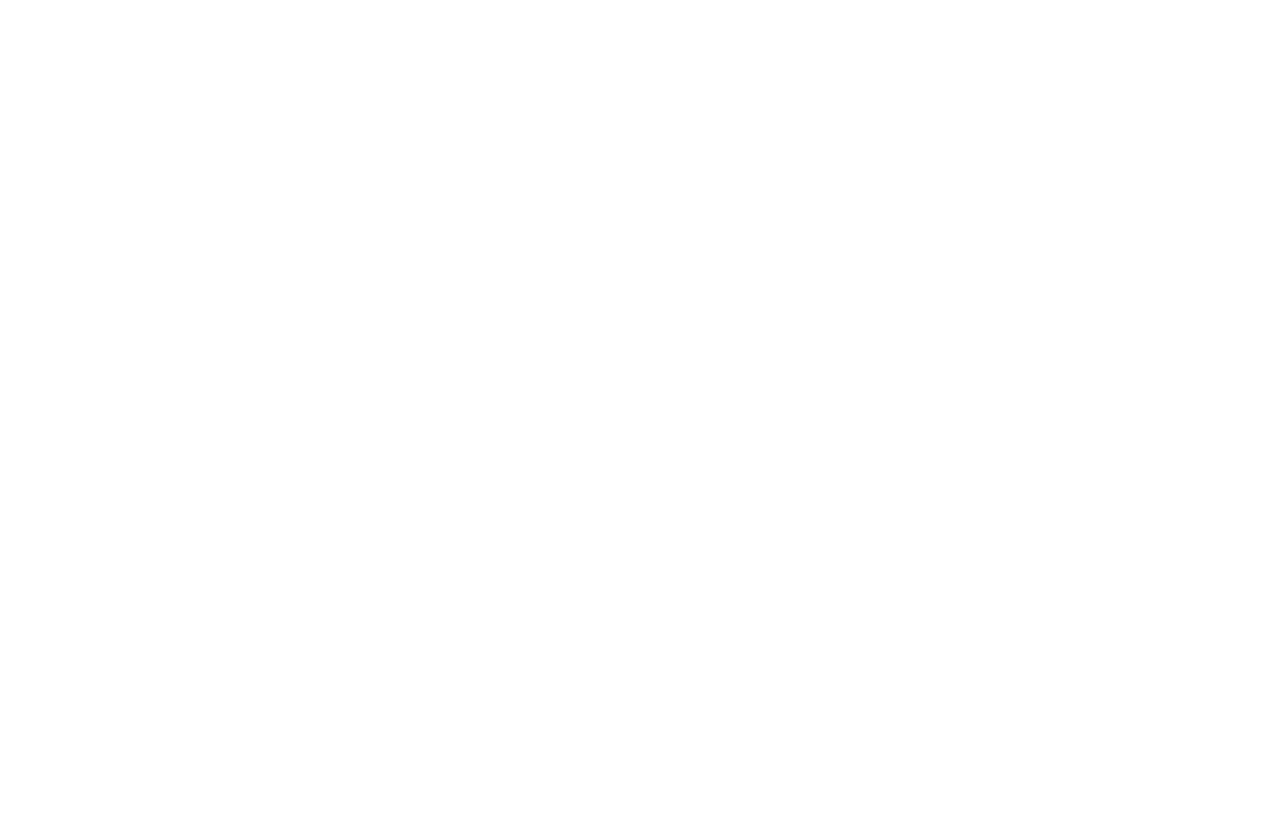
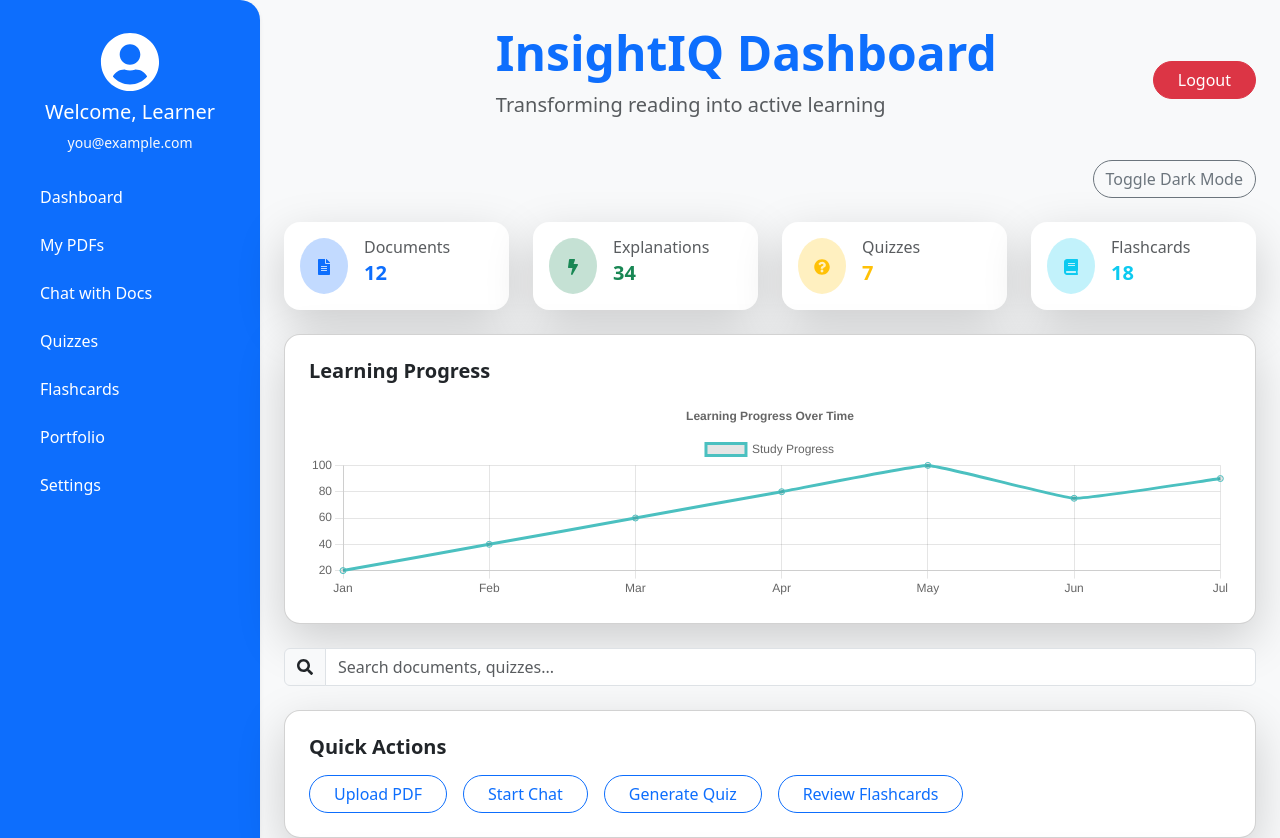
Before and after one commit to SurajKumarRamagiri/InsightIQ, a React (Create React App) app in the folder frontend/: page /dashboard in a window 1280 px wide. Before the commit this address had no page. Shown: the top 838 px of the page. Before the commit the page ends 800 px from the top, so only its background shows below. Built offline with nearby package versions, Linux system fonts and the light colour scheme.

Commit message:
dashboard

```diff
--- a/frontend/package.json
+++ b/frontend/package.json
@@ -9,9 +9,12 @@
     "@testing-library/user-event": "^13.5.0",
     "axios": "^1.9.0",
     "bootstrap": "^5.3.5",
+    "chart.js": "^4.4.9",
     "react": "^19.1.0",
     "react-bootstrap": "^2.10.9",
+    "react-chartjs-2": "^5.3.0",
     "react-dom": "^19.1.0",
+    "react-icons": "^5.5.0",
     "react-router-dom": "^7.5.2",
     "react-scripts": "5.0.1",
     "web-vitals": "^2.1.4"
--- a/frontend/src/App.js
+++ b/frontend/src/App.js
@@ -5,6 +5,7 @@
 import Login from './pages/Login';
 import SignUp from './pages/SignUp';
 import ForgotPassword from './pages/ForgotPassword';
+import Dashboard from './pages/Dashboard';
 
 function App() {
   return (
@@ -14,6 +15,7 @@
         <Route path="/login" element={<Login />} />
         <Route path="/signup" element={<SignUp />} />
         <Route path="/forgot-password" element={<ForgotPassword />} />
+        <Route path="/dashboard" element={<Dashboard />} />
       </Routes>
     </Router>
   );
--- /dev/null
+++ b/frontend/src/pages/Dashboard.js
@@ -0,0 +1,187 @@
+import React, { useState } from 'react';
+import 'bootstrap/dist/css/bootstrap.min.css';
+import { FaUserCircle, FaBook, FaQuestionCircle, FaBolt, FaFileAlt, FaBars, FaSearch } from 'react-icons/fa';
+import { Line } from 'react-chartjs-2';
+import { Chart as ChartJS, CategoryScale, LinearScale, PointElement, LineElement, Title, Tooltip, Legend } from 'chart.js';
+import { Toast, ToastContainer } from 'react-bootstrap';
+
+// Register Chart.js components
+ChartJS.register(CategoryScale, LinearScale, PointElement, LineElement, Title, Tooltip, Legend);
+
+const Dashboard = () => {
+  const [darkMode, setDarkMode] = useState(false);
+  const [showToast, setShowToast] = useState(false);
+  const [sidebarOpen, setSidebarOpen] = useState(true); // Track the state of the sidebar (open or closed)
+
+  // Chart Data for Progress Tracking
+  const data = {
+    labels: ['Jan', 'Feb', 'Mar', 'Apr', 'May', 'Jun', 'Jul'],
+    datasets: [
+      {
+        label: 'Study Progress',
+        data: [20, 40, 60, 80, 100, 75, 90],
+        fill: false,
+        borderColor: 'rgb(75, 192, 192)',
+        tension: 0.1
+      }
+    ]
+  };
+
+  // Chart Options
+  const options = {
+    responsive: true,
+    maintainAspectRatio: false, // Disable aspect ratio to allow for custom sizing
+    plugins: {
+      title: {
+        display: true,
+        text: 'Learning Progress Over Time'
+      }
+    }
+  };
+
+  // Function to trigger the toast (for example, after uploading a document)
+  const handleUpload = () => {
+    setShowToast(true);
+    setTimeout(() => {
+      setShowToast(false);
+    }, 3000);
+  };
+
+  // Logout function to clear session/token and redirect to login page
+  const handleLogout = () => {
+    // Clear user session or token (from localStorage, sessionStorage, or cookies)
+    localStorage.removeItem('authToken'); // Or use sessionStorage if applicable
+
+    // Redirect to login page
+    window.location.href = '/login'; // Redirecting to login page after logout
+  };
+
+  return (
+    <div className={`d-flex min-vh-100 ${darkMode ? 'bg-dark text-white' : 'bg-light text-dark'}`}>
+      {/* Sidebar */}
+      <div className={`sidebar shadow-sm ${darkMode ? 'bg-secondary' : 'bg-primary'}`} style={{ width: sidebarOpen ? '260px' : '0' }}>
+        <div className="text-center mb-4">
+          <FaUserCircle size={60} className="text-white" />
+          <h5 className="mt-2 text-white">Welcome, Learner</h5>
+          <p className="text-light small">you@example.com</p>
+        </div>
+        <ul className="nav flex-column">
+          {['Dashboard', 'My PDFs', 'Chat with Docs', 'Quizzes', 'Flashcards', 'Portfolio', 'Settings'].map((item, i) => (
+            <li className="nav-item mb-2" key={i}>
+              <a className="nav-link text-white hover-effect" href="#">{item}</a>
+            </li>
+          ))}
+        </ul>
+      </div>
+
+      {/* Main Content */}
+      <div className="flex-grow-1 p-4">
+        {/* Header with Hamburger */}
+        <div className="d-flex justify-content-between align-items-center mb-4">
+          <button className="btn btn-outline-light" onClick={() => setSidebarOpen(!sidebarOpen)}>
+            <FaBars size={30} />
+          </button>
+          <div>
+            <h1 className="fw-bold text-primary" style={{ fontSize: '3rem' }}>InsightIQ Dashboard</h1> {/* Increased font size */}
+            <p className="text-muted" style={{ fontSize: '1.25rem' }}>Transforming reading into active learning</p> {/* Increased font size */}
+          </div>
+          <button className="btn btn-danger rounded-pill px-4" onClick={handleLogout}>Logout</button> {/* Logout button */}
+        </div>
+
+        {/* Dark Mode Toggle */}
+        <div className="d-flex justify-content-end mb-4">
+          <button className="btn btn-outline-secondary rounded-pill" onClick={() => setDarkMode(!darkMode)}>
+            Toggle Dark Mode
+          </button>
+        </div>
+
+        {/* Stats */}
+        <div className="row g-4 mb-4">
+          <StatCard icon={<FaFileAlt />} label="Documents" value="12" color="primary" />
+          <StatCard icon={<FaBolt />} label="Explanations" value="34" color="success" />
+          <StatCard icon={<FaQuestionCircle />} label="Quizzes" value="7" color="warning" />
+          <StatCard icon={<FaBook />} label="Flashcards" value="18" color="info" />
+        </div>
+
+        {/* Progress Chart (Reduced Height) */}
+        <div className="card shadow-lg p-4 mb-4 rounded-4">
+          <h5 className="fw-bold mb-3">Learning Progress</h5>
+          <div style={{ height: '200px' }}>
+            <Line data={data} options={options} />
+          </div>
+        </div>
+
+        {/* Search Bar */}
+        <div className="d-flex justify-content-between align-items-center mb-4">
+          <div className="input-group">
+            <span className="input-group-text"><FaSearch /></span>
+            <input type="text" className="form-control" placeholder="Search documents, quizzes..." />
+          </div>
+        </div>
+
+        {/* Quick Actions */}
+        <div className="card shadow-lg p-4 mb-4 rounded-4">
+          <h5 className="fw-bold mb-3">Quick Actions</h5>
+          <div className="d-flex flex-wrap gap-3">
+            <button className="btn btn-outline-primary rounded-pill px-4" onClick={handleUpload}>
+              Upload PDF
+            </button>
+            {['Start Chat', 'Generate Quiz', 'Review Flashcards'].map((label, i) => (
+              <button key={i} className="btn btn-outline-primary rounded-pill px-4">{label}</button>
+            ))}
+          </div>
+        </div>
+
+        {/* Insights */}
+        <div className="card shadow-lg p-4 rounded-4">
+          <h5 className="fw-bold mb-3">Learning Insights</h5>
+          <p className="text-muted">✅ You've covered 75% of your weekly goals — great progress!</p>
+        </div>
+      </div>
+
+      {/* Toast Notifications */}
+      <ToastContainer position="top-end" style={{ zIndex: 1050, position: 'absolute' }}>
+        {showToast && (
+          <Toast>
+            <Toast.Body>Document uploaded successfully!</Toast.Body>
+          </Toast>
+        )}
+      </ToastContainer>
+
+      {/* Custom CSS */}
+      <style jsx>{`
+        .sidebar {
+          transition: width 0.3s ease-in-out;
+          overflow: hidden;
+          padding: 2rem 1.5rem;
+          border-top-right-radius: 20px;
+          border-bottom-right-radius: 20px;
+        }
+        .hover-effect:hover {
+          color: #f8f9fa !important;
+          transform: translateX(5px);
+          transition: 0.2s;
+        }
+      `}</style>
+    </div>
+  );
+};
+
+// StatCard Component
+const StatCard = ({ icon, label, value, color }) => (
+  <div className="col-md-3">
+    <div className={`card shadow-lg border-0 p-3 rounded-4 text-${color}`}>
+      <div className="d-flex align-items-center gap-3">
+        <div className={`bg-${color} bg-opacity-25 p-3 rounded-circle`}>
+          {icon}
+        </div>
+        <div>
+          <h6 className="mb-1 text-muted">{label}</h6>
+          <h5 className="fw-bold">{value}</h5>
+        </div>
+      </div>
+    </div>
+  </div>
+);
+
+export default Dashboard;
--- a/frontend/src/pages/Login.js
+++ b/frontend/src/pages/Login.js
@@ -10,12 +10,14 @@
   const handleLogin = async (e) => {
     e.preventDefault();
     try {
+      // Send the login request to your backend API
       await axios.post('http://localhost:5000/api/auth/login', {
         email,
         password,
       });
+
       alert("Login successful!");
-      navigate('/dashboard'); // ✅ You can change '/dashboard' to your actual page
+      navigate('/dashboard'); // Redirect to dashboard on successful login
     } catch (error) {
       alert(error.response.data.msg || "Login failed.");
     }
```
Also changed, not shown: 1 other file (tests, documents, lock files or other folders).
